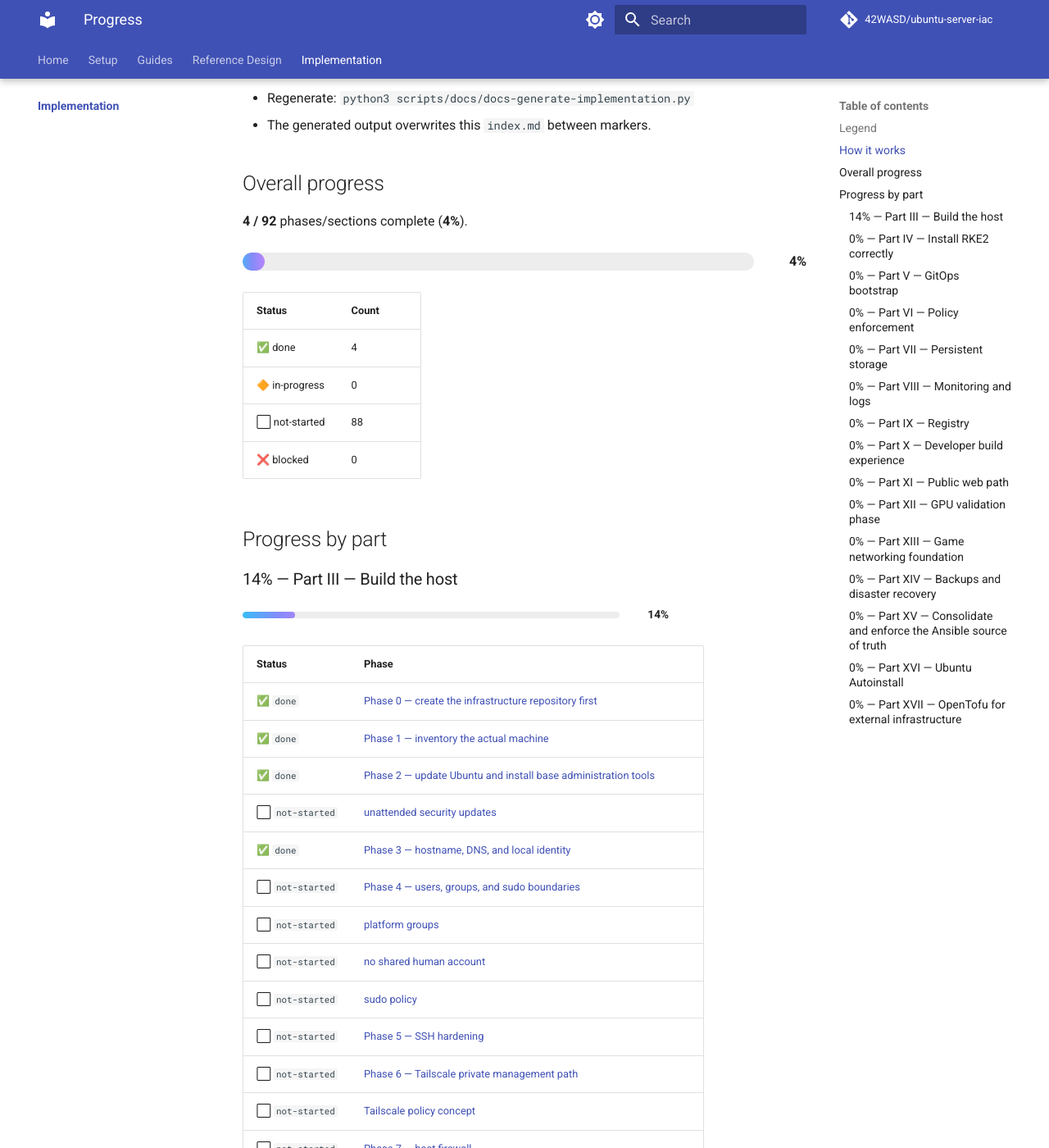
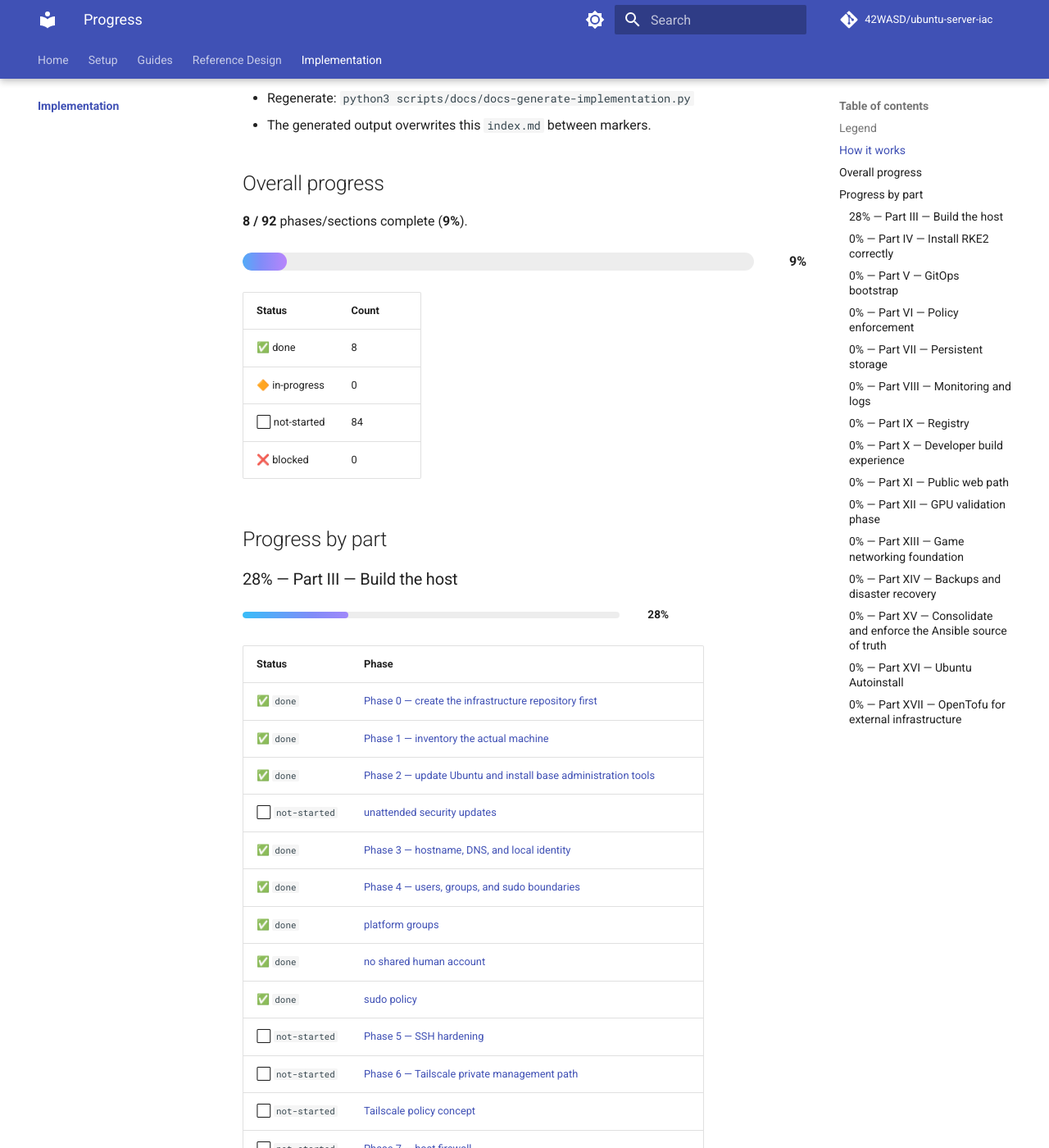
Before and after one commit to 42WASD/ubuntu-server-iac, an MkDocs documentation site: the page built from docs/implementation/index.md, in a window 1280 px wide and 1400 px high, scrolled down 691 px. Shown: the whole window at 82% size. Built offline with MkDocs 1.6.1 and Material for MkDocs 9.7.7, drawn with Linux system fonts in a browser that asks for light colours; comment, search, counter and statistics services are not loaded.

Commit message:
Phase 4: platform groups, user memberships, and minimal sudo policy on alpha

```diff
--- a/docs/implementation/index.md
+++ b/docs/implementation/index.md
@@ -25,32 +25,32 @@ reference is assigned a status; a generator script renders this page from
 
 ## Overall progress
 
-**4 / 92** phases/sections complete (**4%**).
+**8 / 92** phases/sections complete (**9%**).
 
-<div class="progress-row" style="max-width:720px;padding:8px 0;"><div class="progress-track"><div class="progress-fill progress-fill--shimmer" style="--w:4.3%"></div></div><div class="progress-pct">4%</div></div>
+<div class="progress-row" style="max-width:720px;padding:8px 0;"><div class="progress-track"><div class="progress-fill progress-fill--shimmer" style="--w:8.7%"></div></div><div class="progress-pct">9%</div></div>
 
 | Status | Count |
 |--------|-------|
-| ✅ done | 4 |
+| ✅ done | 8 |
 | 🔶 in-progress | 0 |
-| ⬜ not-started | 88 |
+| ⬜ not-started | 84 |
 | ❌ blocked | 0 |
 
 ## Progress by part
 
-### 14% — Part III — Build the host
+### 28% — Part III — Build the host
 
-<div class="tip" style="display:flex;align-items:center;gap:8px;max-width:520px;padding:2px 0 10px;"><div class="progress-track"><div class="progress-fill" style="--w:14.0%"></div></div><div class="progress-pct" style="font-size:.85em;">14%</div><div class="tip-box"><strong>Done (4)</strong>
+<div class="tip" style="display:flex;align-items:center;gap:8px;max-width:520px;padding:2px 0 10px;"><div class="progress-track"><div class="progress-fill" style="--w:28.0%"></div></div><div class="progress-pct" style="font-size:.85em;">28%</div><div class="tip-box"><strong>Done (8)</strong>
 • Phase 0 — create the infrastructure repository first
 • Phase 1 — inventory the actual machine
 • Phase 2 — update Ubuntu and install base administration tools
 • Phase 3 — hostname, DNS, and local identity
-<hr style="opacity:.3;margin:6px 0;"><strong>Pending (25)</strong>
-• unattended security updates
 • Phase 4 — users, groups, and sudo boundaries
 • platform groups
 • no shared human account
 • sudo policy
+<hr style="opacity:.3;margin:6px 0;"><strong>Pending (21)</strong>
+• unattended security updates
 • Phase 5 — SSH hardening
 • Phase 6 — Tailscale private management path
 • Tailscale policy concept
@@ -79,10 +79,10 @@ reference is assigned a status; a generator script renders this page from
 | ✅ `done` | [Phase 2 — update Ubuntu and install base administration tools](../reference-design/build/03-build-the-host/02-11-phase-2-update-ubuntu-and-install-base-administration-tools/index.md) |
 | ⬜ `not-started` | [unattended security updates](../reference-design/build/03-build-the-host/03-11-1-unattended-security-updates/index.md) |
 | ✅ `done` | [Phase 3 — hostname, DNS, and local identity](../reference-design/build/03-build-the-host/04-12-phase-3-hostname-dns-and-local-identity/index.md) |
-| ⬜ `not-started` | [Phase 4 — users, groups, and sudo boundaries](../reference-design/build/03-build-the-host/05-13-phase-4-users-groups-and-sudo-boundaries/index.md) |
-| ⬜ `not-started` | [platform groups](../reference-design/build/03-build-the-host/06-13-1-platform-groups/index.md) |
-| ⬜ `not-started` | [no shared human account](../reference-design/build/03-build-the-host/07-13-2-no-shared-human-account/index.md) |
-| ⬜ `not-started` | [sudo policy](../reference-design/build/03-build-the-host/08-13-3-sudo-policy/index.md) |
+| ✅ `done` | [Phase 4 — users, groups, and sudo boundaries](../reference-design/build/03-build-the-host/05-13-phase-4-users-groups-and-sudo-boundaries/index.md) |
+| ✅ `done` | [platform groups](../reference-design/build/03-build-the-host/06-13-1-platform-groups/index.md) |
+| ✅ `done` | [no shared human account](../reference-design/build/03-build-the-host/07-13-2-no-shared-human-account/index.md) |
+| ✅ `done` | [sudo policy](../reference-design/build/03-build-the-host/08-13-3-sudo-policy/index.md) |
 | ⬜ `not-started` | [Phase 5 — SSH hardening](../reference-design/build/03-build-the-host/09-14-phase-5-ssh-hardening/index.md) |
 | ⬜ `not-started` | [Phase 6 — Tailscale private management path](../reference-design/build/03-build-the-host/10-15-phase-6-tailscale-private-management-path/index.md) |
 | ⬜ `not-started` | [Tailscale policy concept](../reference-design/build/03-build-the-host/11-15-1-tailscale-policy-concept/index.md) |
--- a/docs/implementation/progress.yaml
+++ b/docs/implementation/progress.yaml
@@ -11,3 +11,7 @@
 "03-build-the-host/01-10-phase-1-inventory-the-actual-machine": "done"
 "03-build-the-host/02-11-phase-2-update-ubuntu-and-install-base-administration-tools": "done"
 "03-build-the-host/04-12-phase-3-hostname-dns-and-local-identity": "done"
+"03-build-the-host/05-13-phase-4-users-groups-and-sudo-boundaries": "done"
+"03-build-the-host/06-13-1-platform-groups": "done"
+"03-build-the-host/07-13-2-no-shared-human-account": "done"
+"03-build-the-host/08-13-3-sudo-policy": "done"
```
Also changed, not shown: 3 other files.
